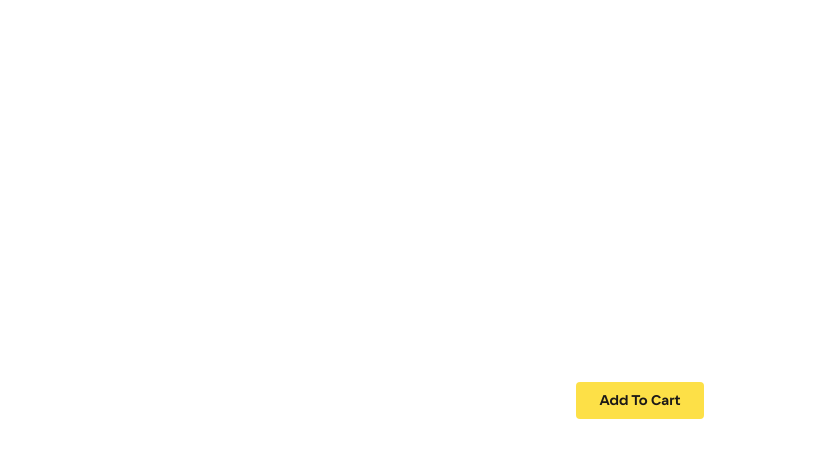
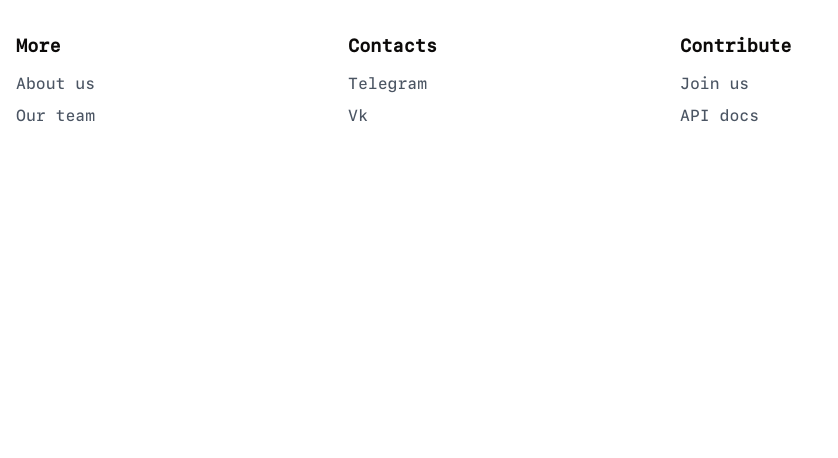
Before and after one commit to itis-merch/space-gray-ui, a Vue app: page / in a window 1280 px wide. Shown: the top 458 px of the page, without its empty margins (0-838 px from the left). Built offline with nearby package versions, Linux system fonts and the light colour scheme.

Commit message:
feat: add draft of footer

```diff
--- a/src/App.vue
+++ b/src/App.vue
@@ -1,10 +1,10 @@
 <script setup>
-import SGButton from './components/SGButton.vue'
+import SGFooter from './components/SGFooter.vue';
 </script>
 
 <template>
   <div>
-    <SGButton>Add To Cart</SGButton>
+    <SGFooter></SGFooter>
   </div>
 </template>
 
--- a/src/assets/main.css
+++ b/src/assets/main.css
@@ -5,13 +5,14 @@
 @tailwind utilities;
 
 #app {
-  max-width: 1280px;
   margin: 0 auto;
-  padding: 2rem;
   font-weight: normal;
 }
 
-body {
-  display: flex;
-  place-items: center;
+.sg-logo-text {
+  font-family: 'VKSansDisplay-Bold';
 }
+
+.sg-nav-link {
+  font-family: 'SFMono-Medium';
+}
--- /dev/null
+++ b/src/components/SGFooter.vue
@@ -0,0 +1,45 @@
+<script setup>
+
+</script>
+
+<template>
+	<footer class="bg-white">
+		<div class="mx-auto w-full max-w-screen-2xl font-extralight text-gray-600 sg-nav-link text-base">
+			<div class="grid grid-cols-2 gap-20 px-4 py-6 lg:py-8 md:grid-cols-4">
+				<div>
+					<h3 class="mb-3 text-lg font-bold text-stone-950">More</h3>
+					<ul class="">
+						<li class="mb-2">
+							<a href="#" class="hover:underline">About us</a>
+						</li>
+						<li class="mb-2">
+							<a href="#" class="hover:underline">Our team</a>
+						</li>
+					</ul>
+				</div>
+				<div>
+					<h3 class="mb-3 text-lg font-bold text-stone-950">Contacts</h3>
+					<ul class="">
+						<li class="mb-2 font-extralight">
+							<a href="#" class="hover:underline">Telegram</a>
+						</li>
+						<li class="mb-2">
+							<a href="#" class="hover:">Vk</a>
+						</li>
+					</ul>
+				</div>
+				<div>
+					<h3 class="mb-3 text-lg font-bold text-stone-950">Contribute</h3>
+					<ul class="">
+						<li class="mb-2">
+							<a href="#" class="hover:underline">Join us</a>
+						</li>
+						<li class="mb-2">
+							<a href="#" class="hover:underline">API docs</a>
+						</li>
+					</ul>
+				</div>
+			</div>
+		</div>
+	</footer>
+</template>
```
Also changed, not shown: src/assets/base.css (line endings or trailing spaces).
